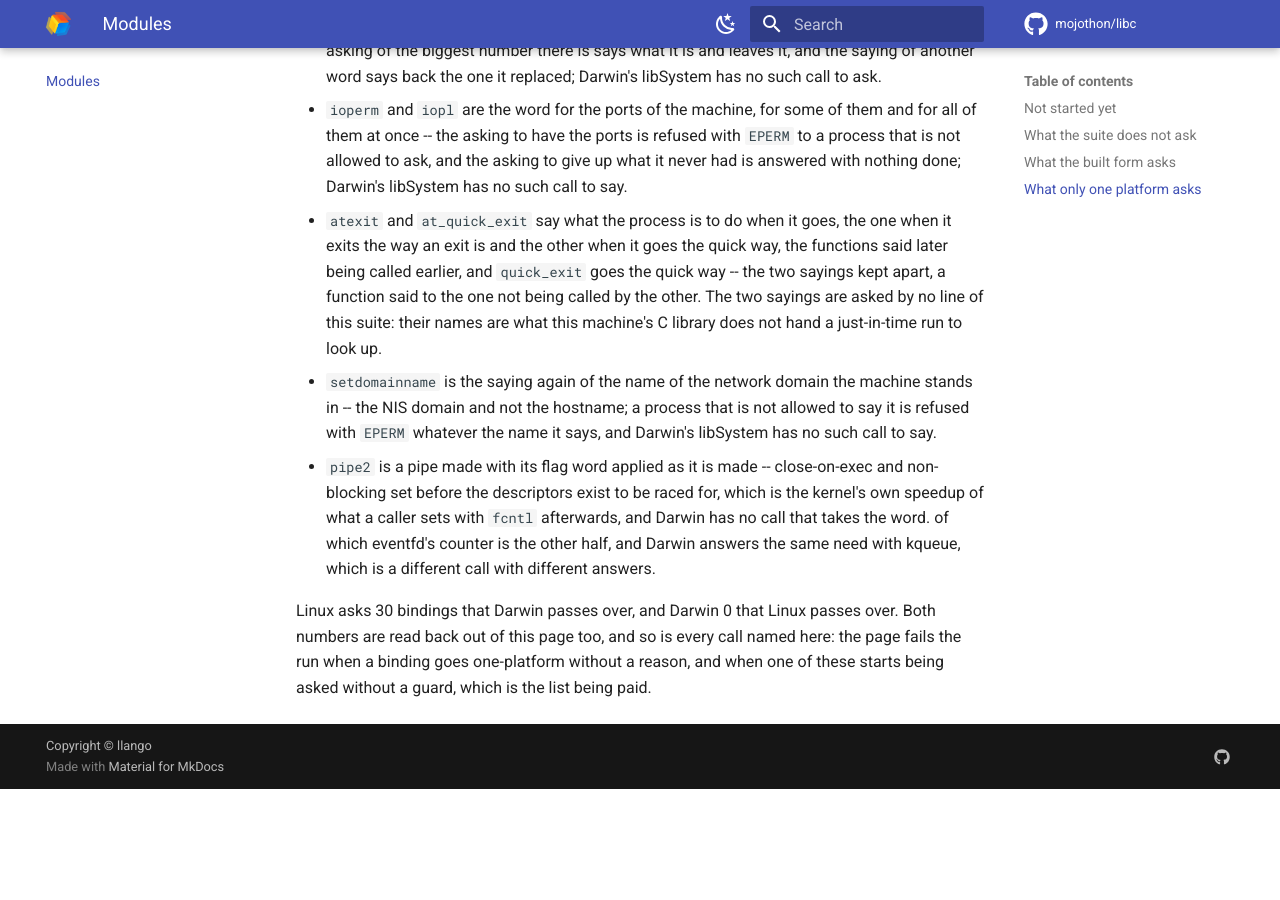
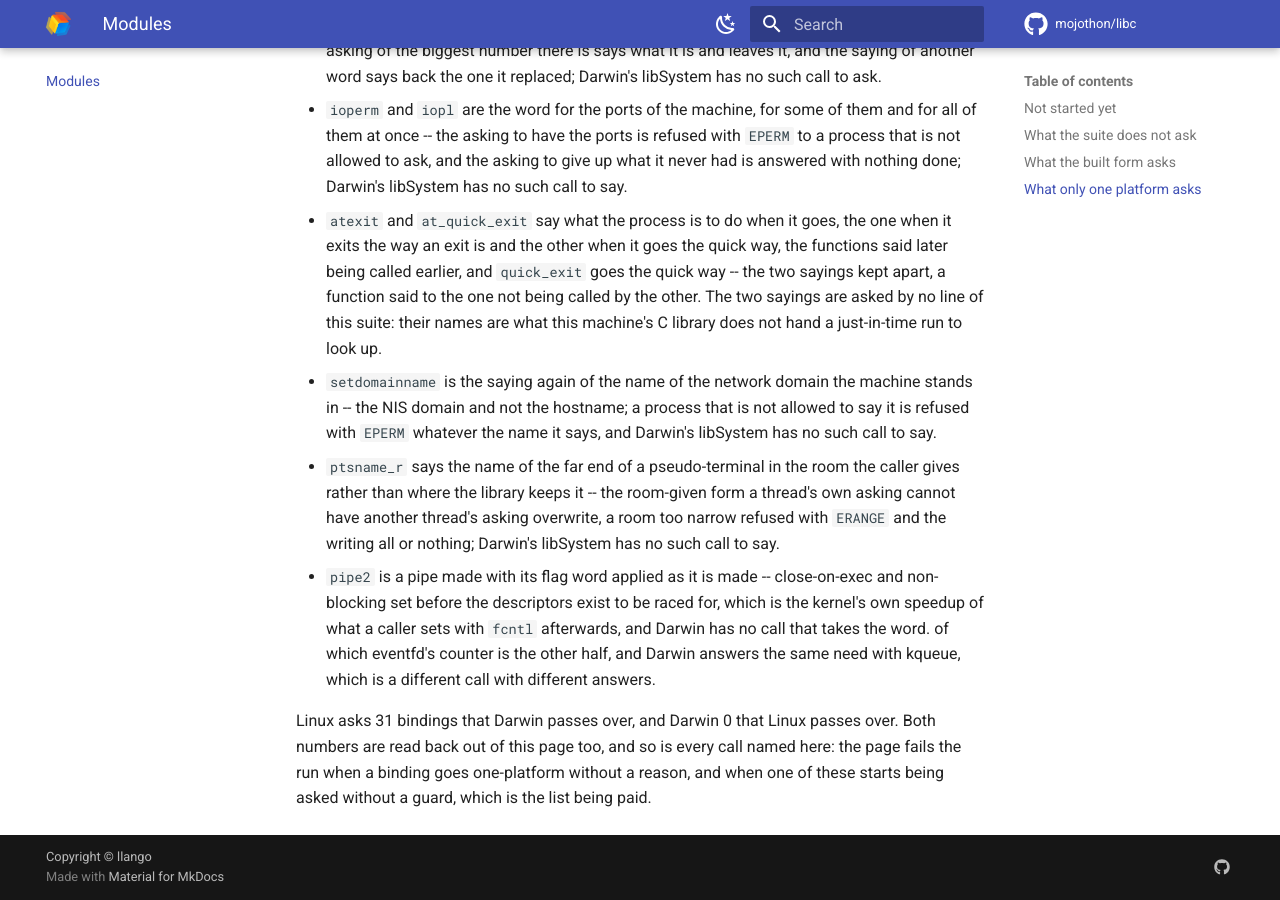
Before and after one commit to mojothon/libc, an MkDocs documentation site: the page built from docs/modules.md, in a window 1280 px wide and 900 px high, scrolled down 7478 px. Built offline with MkDocs 1.6.1 and Material for MkDocs 9.7.7, drawn with Linux system fonts in a browser that asks for light colours; comment, search, counter and statistics services are not loaded; before the commit the page ends 8267 px from its top, so only the background shows below that; some of the changed text lies outside the part shown.

Commit message:
stdlib: the far end named in the room given
`ptsname_r` -- the name of the far end of a pseudo-terminal
said in the room the caller gives rather than where the
library keeps it, which is the saying the room-given form
exists for: a thread's own asking cannot have another
thread's asking overwriting. The writing comes back 0, a
room too narrow is refused with `ERANGE`, a descriptor
that is no pseudo-terminal at all is refused with
`ENOTTY`, and the reason comes back as the positive number
the errno itself is, said directly rather than through the
errno's own keeping. The asking is all or nothing: the
refused askings wrote nothing, which the test that asks
them reads back. The word is asked where the C library has
it, Darwin's libSystem having no such call to say.

```diff
--- a/docs/modules.md
+++ b/docs/modules.md
@@ -253,6 +253,11 @@ other platform's C library has no such call.
   the NIS domain and not the hostname; a process that is not allowed to say it is refused
   with `EPERM` whatever the name it says, and Darwin's libSystem has no such call
   to say.
+- `ptsname_r` says the name of the far end of a pseudo-terminal in the room the caller
+  gives rather than where the library keeps it -- the room-given form a thread's own
+  asking cannot have another thread's asking overwrite, a room too narrow refused
+  with `ERANGE` and the writing all or nothing; Darwin's libSystem has no such
+  call to say.
 - `pipe2` is a pipe made with its flag word applied as it is
   made -- close-on-exec and non-blocking set before the
   descriptors exist to be raced for, which is the kernel's own
@@ -261,7 +266,7 @@ other platform's C library has no such call.
   of which eventfd's counter is the other half, and Darwin answers the same
   need with kqueue, which is a different call with different answers.
 
-Linux asks 30 bindings that Darwin passes over, and Darwin 0 that Linux
+Linux asks 31 bindings that Darwin passes over, and Darwin 0 that Linux
 passes over. Both numbers are read back out of this page too, and so is
 every call named here: the page fails the run when a binding goes
 one-platform without a reason, and when one of these starts being asked
```
Also changed, not shown: other parts of docs/modules.md (+2 -2 lines), docs/beyond-c.md (+1 -1 lines), 3 other files.
